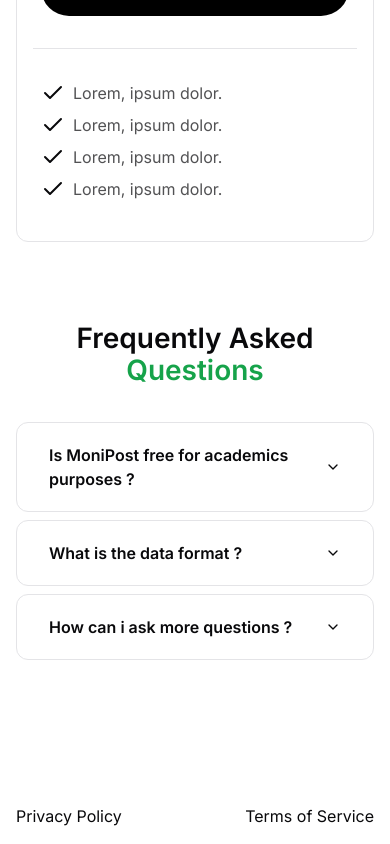
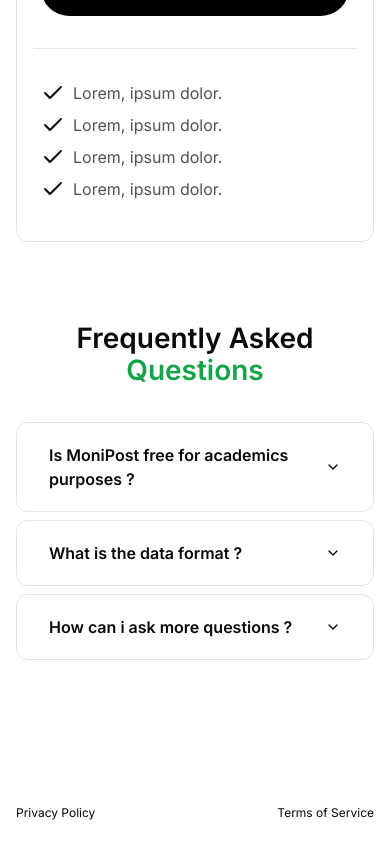
Before and after one commit to SebastienLaurentt/MoniPost, a Next.js app: page / in a window 390 px wide. Shown: the part 2873-3717 px from the top of the page. Built offline with nearby package versions, Linux system fonts and the light colour scheme.

Commit message:
responsive font for navFooter

```diff
--- a/components/Footer.tsx
+++ b/components/Footer.tsx
@@ -12,7 +12,7 @@ const Footer = () => {
             Moni<span className="text-primary">Post</span>
           </span>
         </Link>
-        <nav className="w-full md:w-fit">
+        <nav className="w-full md:w-fit text-xs md:text-sm">
           <ul className="flex flex-row w-full justify-between gap-x-4">
             <li>
               <Link href="/privacy">Privacy Policy</Link>
```
